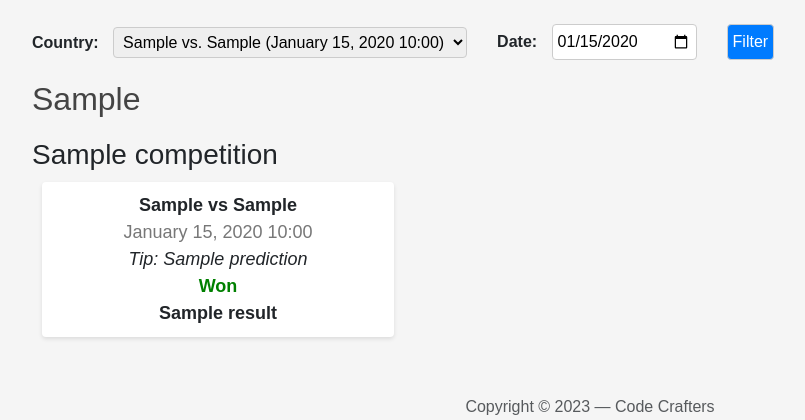
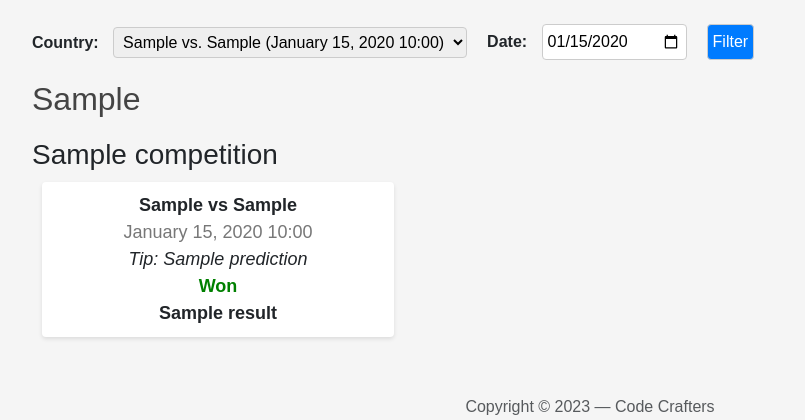
Before and after one commit to ntungufhadzeni/thuso-project, a Django app: template templates/bets/home.html in a window 1280 px wide. Shown: the part 56-476 px from the top of the page, without its empty margins (50-855 px from the left). Run offline with Django 4.2, Linux system fonts and the light colour scheme; tables that the repository leaves empty hold one stand-in row (values such as "Sample post"); the template is opened without the code that fills it: values that come from a table or form of the project are taken from there, most other values are stand-ins (such as "Sample title", 1, 10 or a date in 2020); parts of the project's set-up code (start-up, migrations or seed data) failed here and were passed over.

Commit message:
change filter ui

```diff
--- a/templates/bets/home.html
+++ b/templates/bets/home.html
@@ -5,7 +5,7 @@
 <form method="post">
     {% csrf_token %}
     <div style="display: flex; align-items: center;">
-        <div style="margin-right: 20px;">
+        <div style="margin-right: 10px;">
             <label for="country_select">Country:</label>
             <select name="selected_country" id="country_select">
                 {% for country in unique_countries %}
@@ -15,11 +15,11 @@
                 {% endfor %}
             </select>
         </div>
-        <div style="margin-right: 20px;">
+        <div style="margin-right: 10px;">
             <label for="datepicker">Date:</label>
             <input type="date" id="datepicker" name="selected_date" value="{{ date|date:'Y-m-d' }}" required>
         </div>
-        <div style="margin-right: 20px;">
+        <div>
             <button type="submit">Filter</button>
         </div>
     </div>
```
